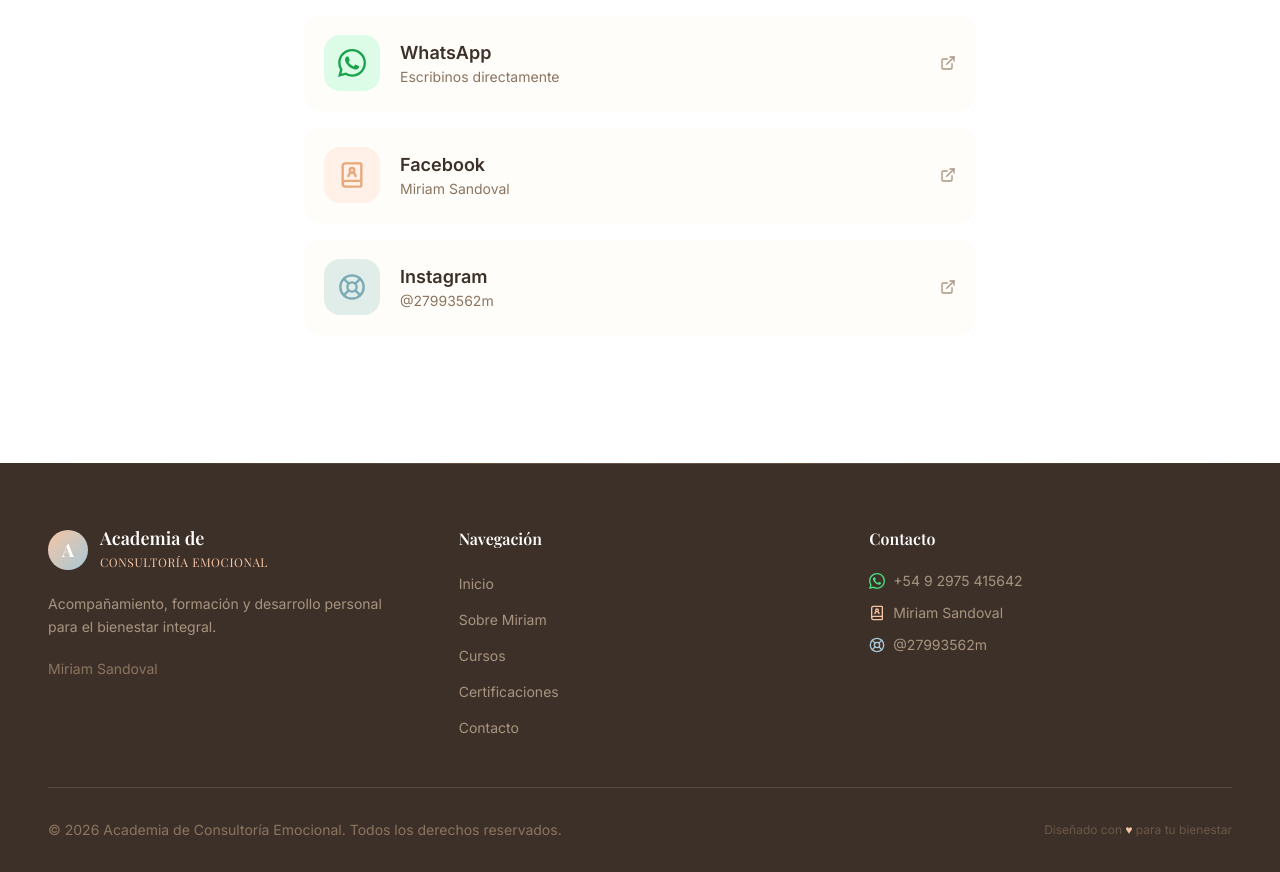
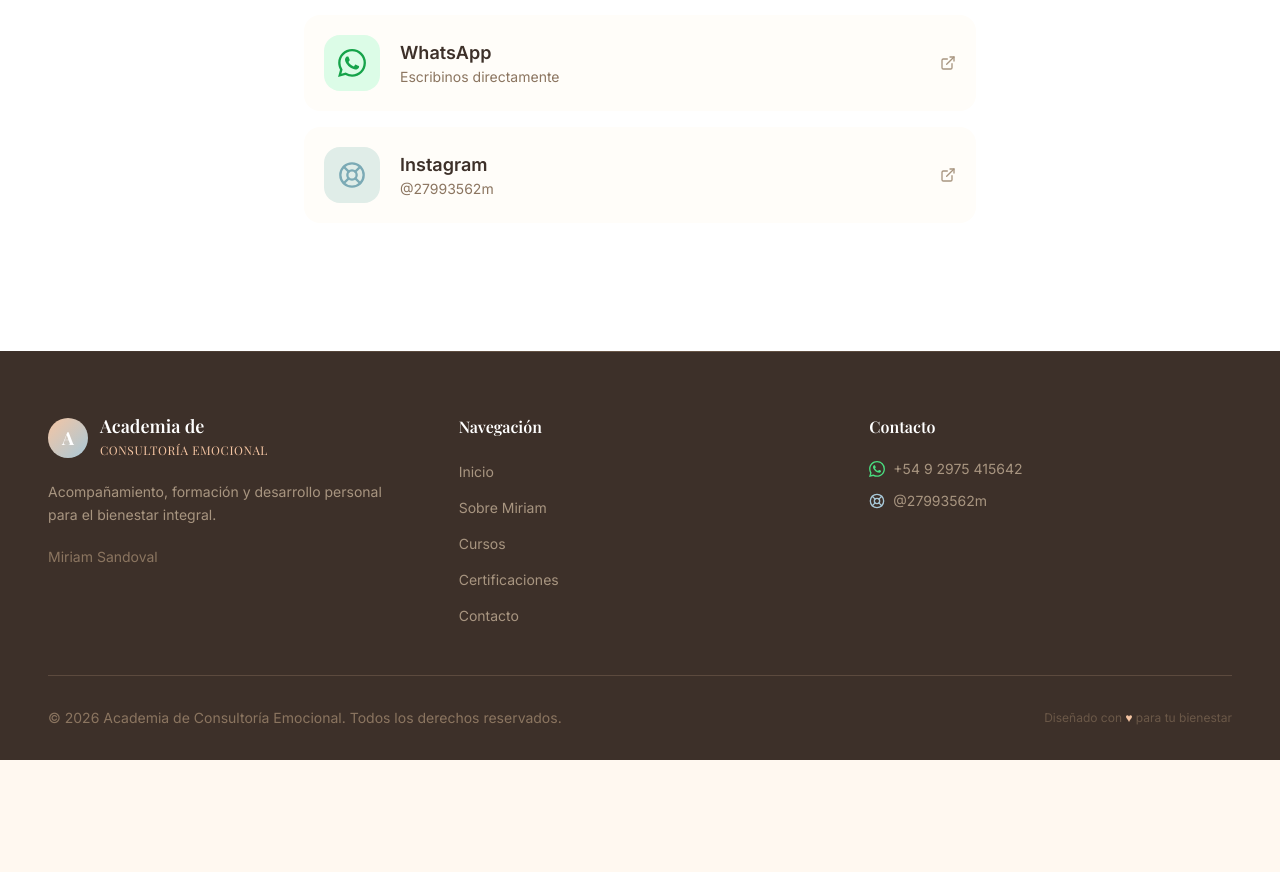
Before and after one commit to manuNamuncura/academia_emocional, a React (Vite) app: page / in a window 1280 px wide. Shown: the part 6720-7592 px from the top of the page. After the commit the page ends 7480 px from the top, so only its background shows below. Built offline with nearby package versions, Linux system fonts and the light colour scheme.

Commit message:
feat: remove de las redes sociales facebook

```diff
--- a/src/components/sections/Contact.tsx
+++ b/src/components/sections/Contact.tsx
@@ -78,28 +78,6 @@ const Contact = () => {
               />
             </a>
 
-            {/* Email */}
-            <a
-              href={contactInfo.facebookUrl}
-              className="flex items-center gap-4 sm:gap-5 p-4 sm:p-5 bg-cream-50 hover:bg-cream-100 rounded-2xl transition-all duration-300 group w-full"
-            >
-              <div className="w-12 h-12 sm:w-14 sm:h-14 rounded-2xl bg-peach-100 flex items-center justify-center flex-shrink-0 group-hover:bg-peach-200 transition-colors">
-                <Icon name="facebook" className="w-6 h-6 sm:w-7 sm:h-7 text-peach-400" />
-              </div>
-              <div className="flex-1">
-                <p className="font-semibold text-warm-800 text-base sm:text-lg">
-                  Facebook
-                </p>
-                <p className="text-warm-500 text-xs sm:text-sm break-all">
-                  {contactInfo.Facebook}
-                </p>
-              </div>
-              <Icon
-                name="external-link"
-                className="w-4 h-4 text-warm-400 flex-shrink-0"
-              />
-            </a>
-
             {/* Instagram */}
             <a
               href={contactInfo.instagramUrl}
--- a/src/components/sections/Footer.tsx
+++ b/src/components/sections/Footer.tsx
@@ -84,13 +84,6 @@ const Footer = () => {
               </li>
               <li className="flex items-center gap-2 text-warm-400 text-sm">
                 <Icon
-                  name="facebook"
-                  className="w-4 h-4 text-peach-300 flex-shrink-0"
-                />
-                {contactInfo.Facebook}
-              </li>
-              <li className="flex items-center gap-2 text-warm-400 text-sm">
-                <Icon
                   name="instagram"
                   className="w-4 h-4 text-sage-300 flex-shrink-0"
                 />
```
